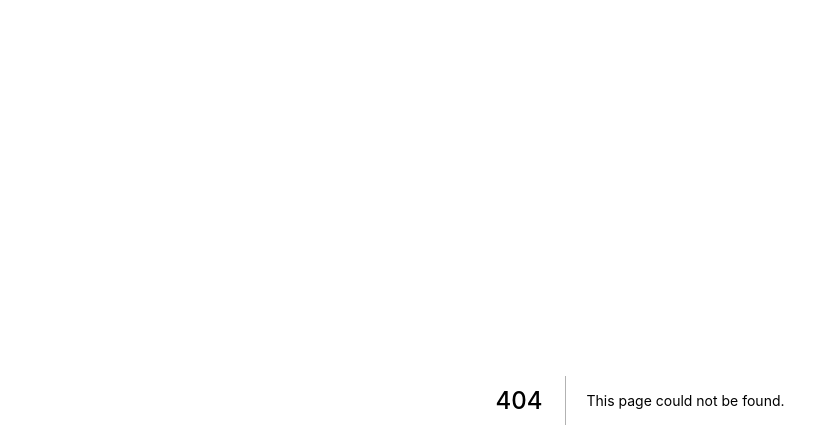
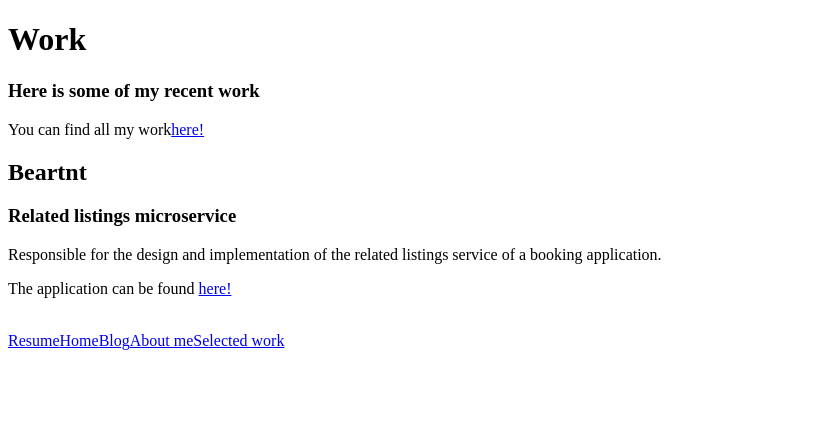
Before and after one commit to Parker-Stafford/personal-site, a Next.js app: page /work in a window 1280 px wide. Before the commit this address had no page. Shown: the top 448 px of the page, without its empty margins (0-839 px from the left). Built offline with nearby package versions, Linux system fonts and the light colour scheme.

Commit message:
Add work page

```diff
--- /dev/null
+++ b/pages/work.js
@@ -0,0 +1,30 @@
+import React from 'react';
+import Head from 'next/head';
+import Link from 'next/link';
+
+export default function Home() {
+  return (
+    <>
+      <Head>
+        <title>Parker Stafford Work</title>
+        <link rel="icon" href="/favicon.ico" />
+      </Head>
+      <h1>Work</h1>
+      <h3>Here is some of my recent work</h3>
+      <p>You can find all my work<a href="https://github.com/parker-stafford">here!</a></p>
+      <h2>Beartnt</h2>
+      <h3>Related listings microservice</h3>
+      <p>
+        Responsible for the design and implementation of
+        the related listings service of a booking application.
+      </p>
+      <p>The application can be found <a href="http://beartnt.com/">here!</a></p>
+      <br />
+      <Link href="/resume.pdf">Resume</Link>
+      <Link href="/">Home</Link>
+      <Link href="/blog">Blog</Link>
+      <Link href="about-me">About me</Link>
+      <Link href="work">Selected work</Link>
+    </>
+  );
+}
```
